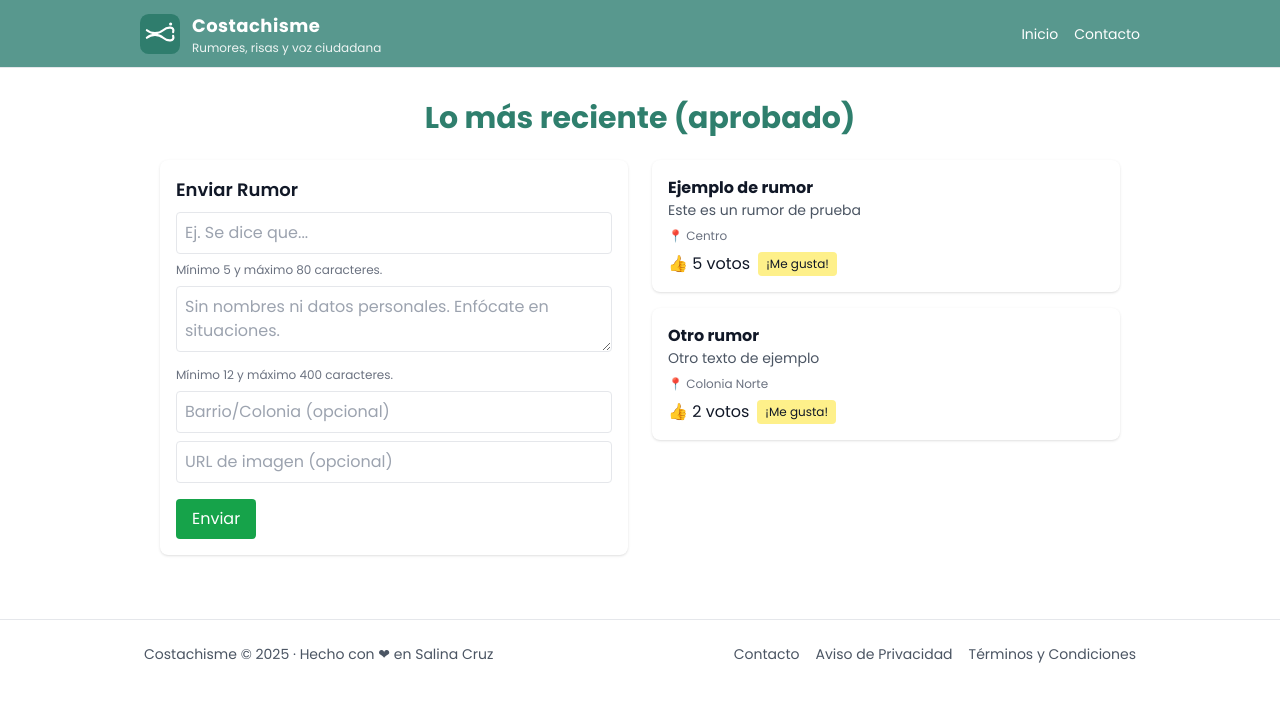
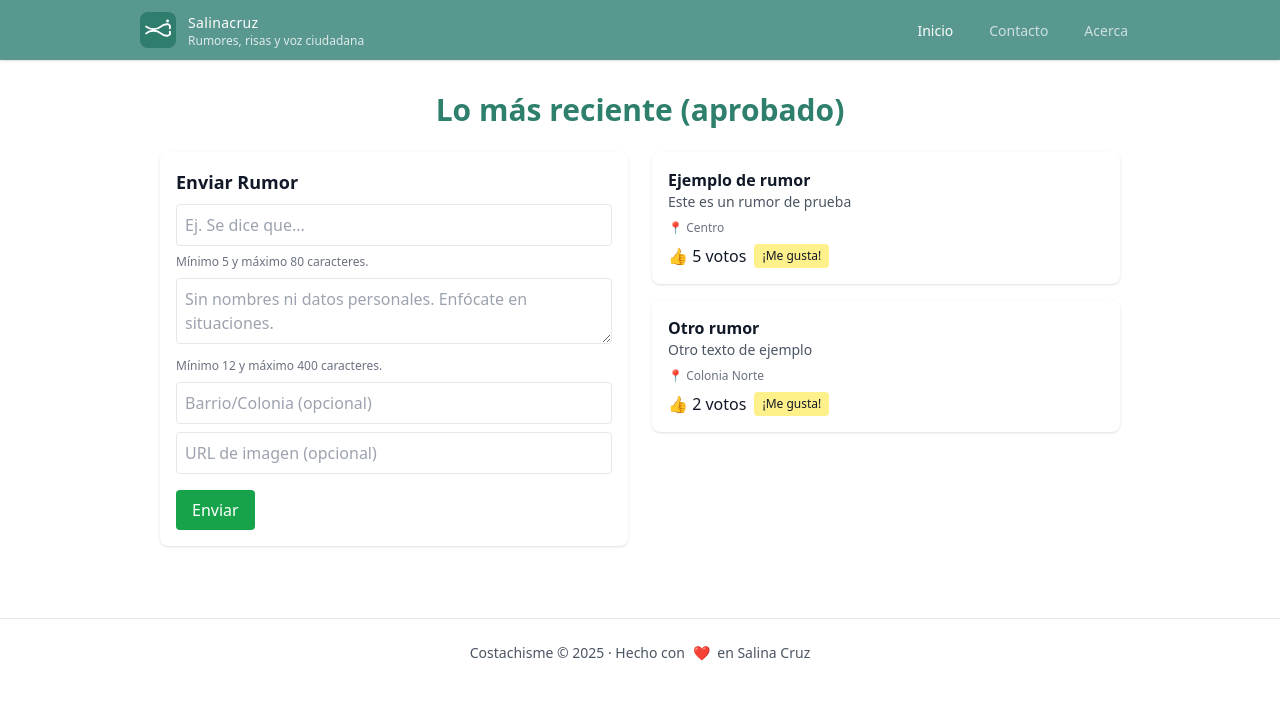
Before and after one commit to pokeron2025/costachisme, a Next.js app: page / in a window 1280 px wide. Shown: the top 702 px of the page. Built offline with nearby package versions, Linux system fonts and the light colour scheme.

Commit message:
Update layout.tsx

```diff
--- a/app/layout.tsx
+++ b/app/layout.tsx
@@ -1,51 +1,74 @@
-// app/layout.tsx
 import "./globals.css";
-import { Poppins } from "next/font/google";
+import type { Metadata } from "next";
 import Image from "next/image";
 import Link from "next/link";
 import React from "react";
 
-const poppins = Poppins({
-  subsets: ["latin"],
-  weight: ["400", "600", "700"],
-});
-
-export const metadata = {
+export const metadata: Metadata = {
   title: "Costachisme — Rumores, risas y voz ciudadana",
   description:
     "Chismógrafo urbano con propósito: entretenimiento y buzón ciudadano.",
   icons: {
-    icon: "/logo-icon.svg", // tu favicon
+    // Usa tu favicon cuadrado (el “CCH” o el abstracto)
+    icon: "/logo-icon.svg",
+    shortcut: "/logo-icon.svg",
+    apple: "/logo-icon.svg",
   },
 };
 
-export default function RootLayout({ children }: { children: React.ReactNode }) {
+export default function RootLayout({
+  children,
+}: {
+  children: React.ReactNode;
+}) {
   return (
     <html lang="es">
-      <body className={`${poppins.className} min-h-screen bg-white text-[#111827]`}>
+      <body className="min-h-screen bg-white text-[#111827]">
         {/* HEADER */}
-        <header className="sticky top-0 z-30 border-b bg-[#2f7f72]/95 backdrop-blur supports-[backdrop-filter]:bg-[#2f7f72]/80">
-          <div className="mx-auto max-w-5xl flex items-center gap-3 p-3 text-white">
+        <header className="sticky top-0 z-40 bg-[#2f7f72]/95 backdrop-blur supports-[backdrop-filter]:bg-[#2f7f72]/80 text-white shadow">
+          <div className="mx-auto max-w-5xl flex items-center gap-3 p-3">
+            <Link href="/" className="flex items-center gap-3">
               <Image
                 src="/logo.svg"
                 alt="Costachisme"
-              width={40}
-              height={40}
+                width={36}
+                height={36}
                 className="rounded"
                 priority
               />
               <div className="leading-tight">
-              <h1 className="text-lg font-extrabold tracking-wide">Costachisme</h1>
-              <p className="text-[12px] opacity-90">Rumores, risas y voz ciudadana</p>
+                <p className="text-sm tracking-wide">Salinacruz</p>
+                <p className="text-[12px] opacity-80">
+                  Rumores, risas y voz ciudadana
+                </p>
               </div>
+            </Link>
 
-            {/* Espaciador */}
-            <div className="flex-1" />
-
-            {/* Nav superior opcional */}
-            <nav className="hidden sm:flex items-center gap-4 text-sm">
-              <Link className="hover:underline" href="/">Inicio</Link>
-              <Link className="hover:underline" href="/contacto">Contacto</Link>
+            {/* Navegación (enlaces placeholder hasta crear las páginas) */}
+            <nav className="ml-auto flex items-center gap-3 text-[14px]">
+              <Link
+                href="/"
+                className="px-3 py-1 rounded hover:bg-white/10 transition"
+              >
+                Inicio
+              </Link>
+              {/* Cuando exista /contacto y /acerca, quita el # */}
+              <a
+                href="#"
+                className="px-3 py-1 rounded hover:bg-white/10 transition opacity-70 cursor-not-allowed"
+                aria-disabled="true"
+                title="Pronto"
+              >
+                Contacto
+              </a>
+              <a
+                href="#"
+                className="px-3 py-1 rounded hover:bg-white/10 transition opacity-70 cursor-not-allowed"
+                aria-disabled="true"
+                title="Pronto"
+              >
+                Acerca
+              </a>
             </nav>
           </div>
         </header>
@@ -53,21 +76,11 @@ export default function RootLayout({ children }: { children: React.ReactNode })
         {/* CONTENIDO */}
         <main className="mx-auto max-w-5xl p-4">{children}</main>
 
-        {/* FOOTER con enlaces */}
-        <footer className="mt-8 border-t">
-          <div className="mx-auto max-w-5xl px-4 py-6 text-sm text-gray-600 flex flex-col sm:flex-row gap-2 sm:items-center sm:justify-between">
-            <p>Costachisme © 2025 · Hecho con ❤ en Salina Cruz</p>
-            <nav className="flex flex-wrap items-center gap-x-4 gap-y-2">
-              <Link className="hover:underline" href="/contacto">
-                Contacto
-              </Link>
-              <Link className="hover:underline" href="/aviso-privacidad">
-                Aviso de Privacidad
-              </Link>
-              <Link className="hover:underline" href="/terminos">
-                Términos y Condiciones
-              </Link>
-            </nav>
+        {/* FOOTER */}
+        <footer className="mt-10 border-t">
+          <div className="mx-auto max-w-5xl text-center text-sm text-gray-600 p-6">
+            Costachisme © 2025 · Hecho con <span className="mx-1">❤️</span> en
+            Salina Cruz
           </div>
         </footer>
       </body>
```
Lines whose indentation alone changed are shown as unchanged.
